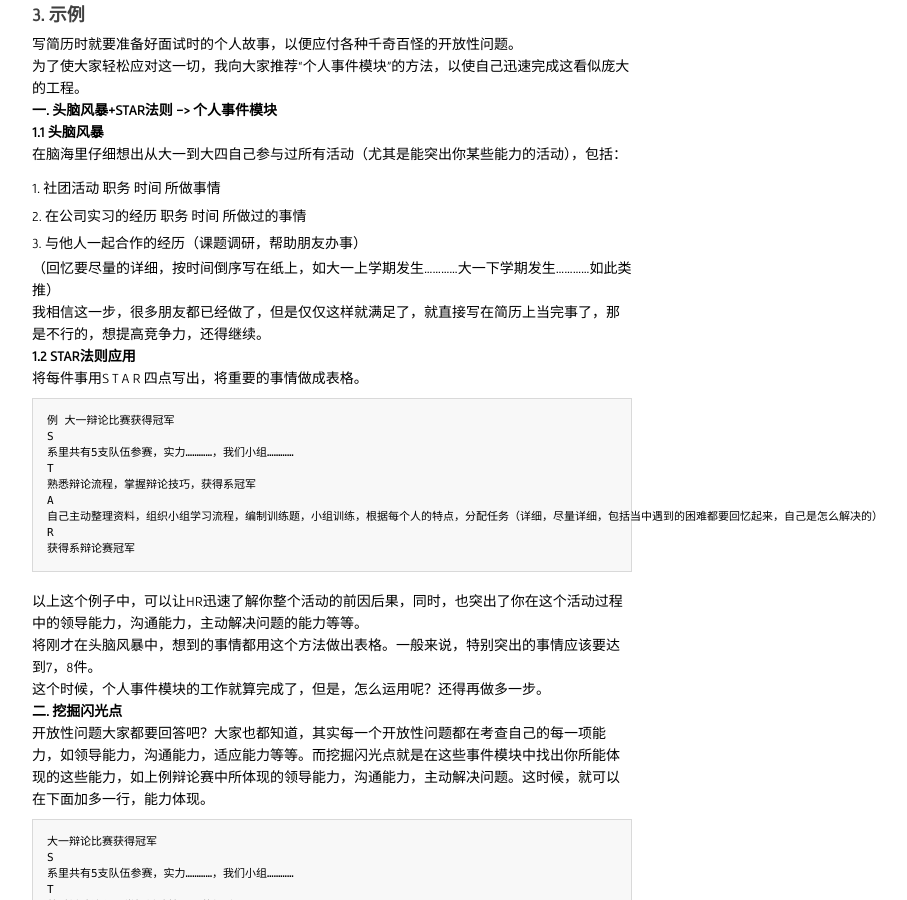
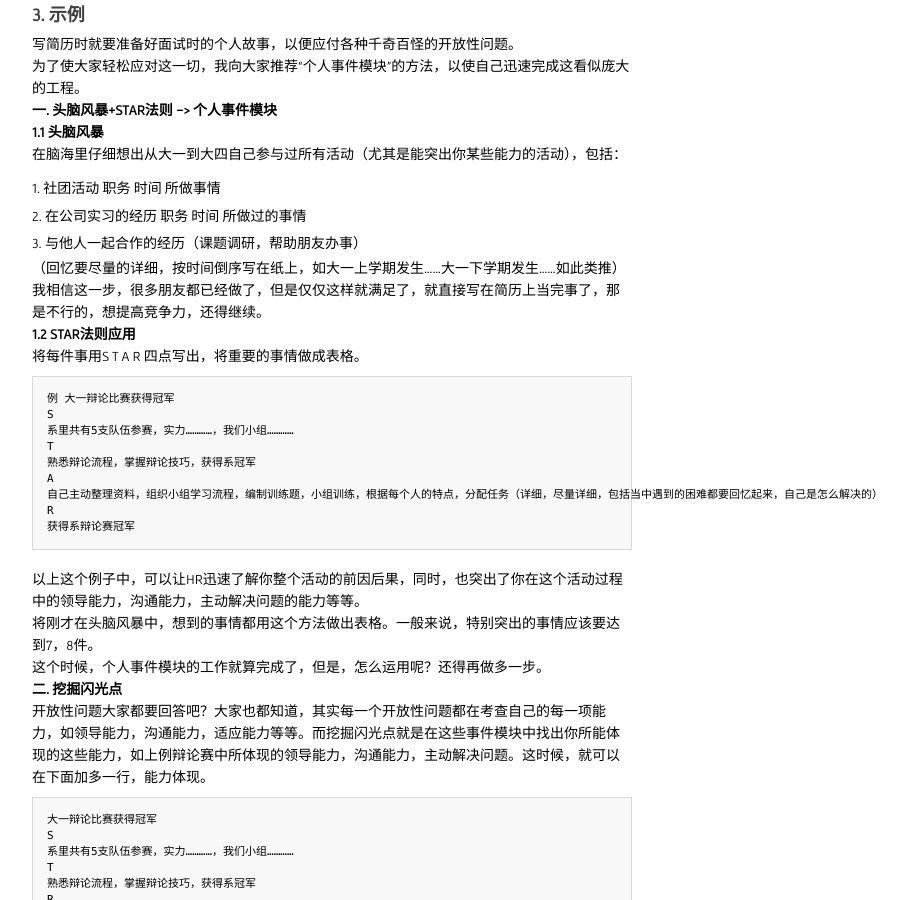
Before and after one commit to gluckzhang/gluckzhang.github.io, a Jekyll site: the page built from _posts/2014-03-07-sth-about-resume.md, in a window 1280 px wide and 900 px high, scrolled down 1600 px. Shown: the whole window, without its empty margins (308-1215 px from the left). Built offline with Jekyll 4.4.1, drawn with Linux system fonts in a browser that asks for light colours; some web fonts are replaced; Markdown is read by kramdown in place of the engine named in the settings; comment, search, counter and statistics services are not loaded.

```diff
--- a/_posts/2014-03-07-sth-about-resume.md
+++ b/_posts/2014-03-07-sth-about-resume.md
@@ -45,7 +45,7 @@ STAR法则,500强面试题回答时的技巧法则,备受面试者成功者和50
 2. 在公司实习的经历 职务 时间 所做过的事情
 3. 与他人一起合作的经历（课题调研，帮助朋友办事）
 
-（回忆要尽量的详细，按时间倒序写在纸上，如大一上学期发生…………大一下学期发生…………如此类推）
+（回忆要尽量的详细，按时间倒序写在纸上，如大一上学期发生……大一下学期发生……如此类推）
 我相信这一步，很多朋友都已经做了，但是仅仅这样就满足了，就直接写在简历上当完事了，那是不行的，想提高竞争力，还得继续。
 **1.2 STAR法则应用**
 将每件事用S T A R 四点写出，将重要的事情做成表格。
```
